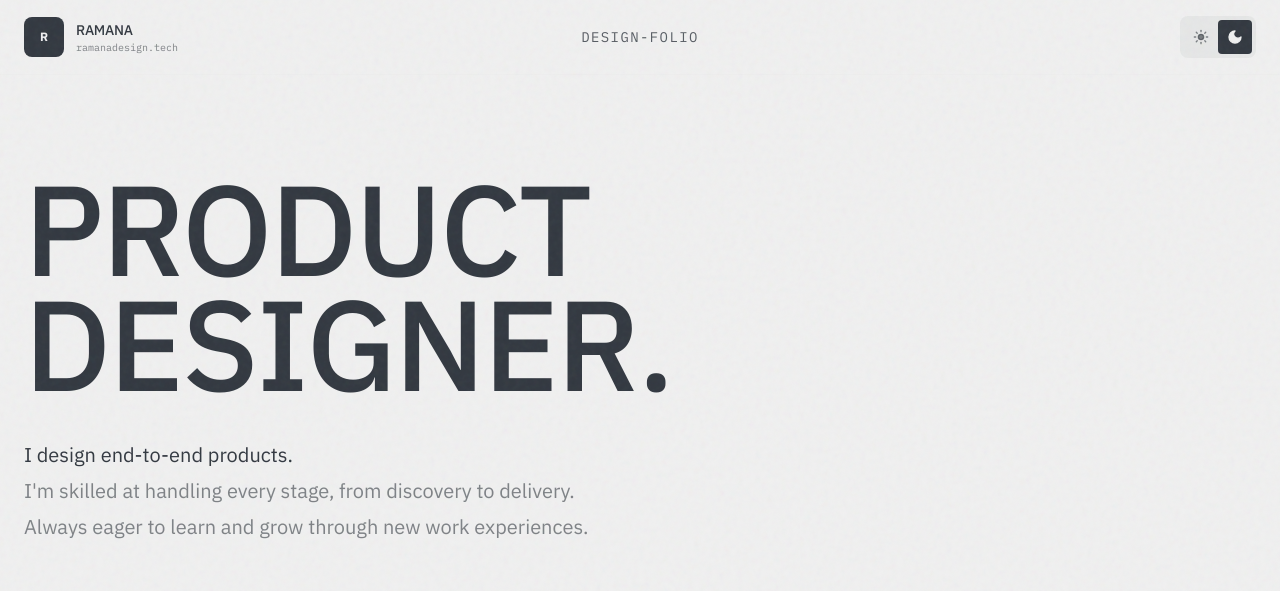
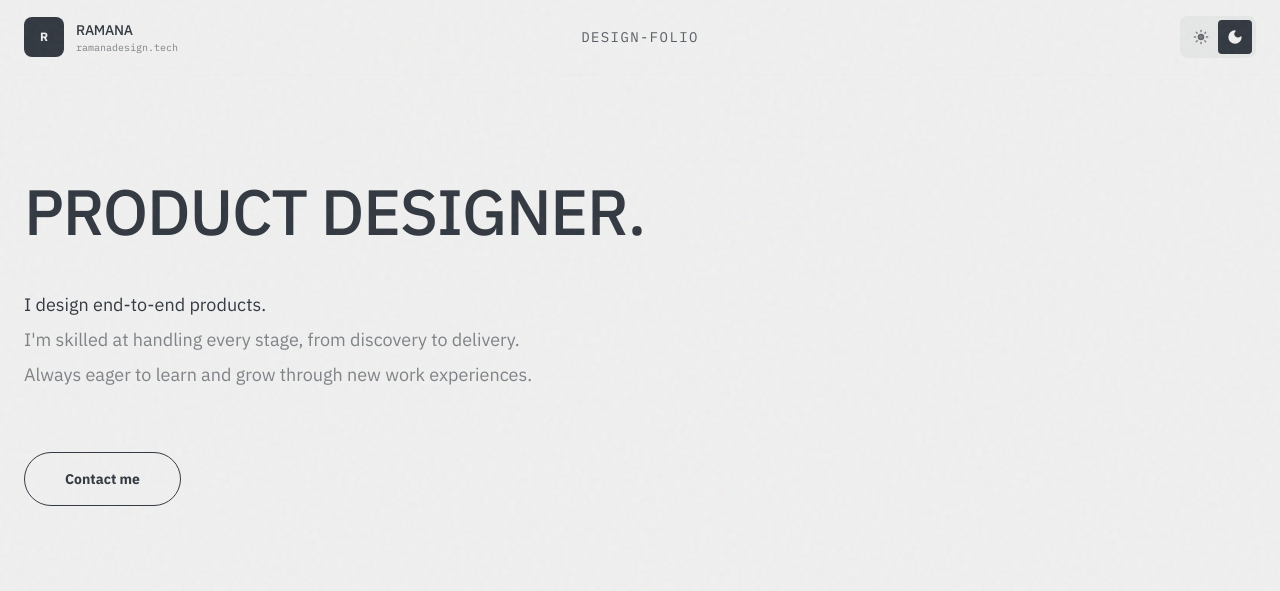
Before and after one commit to hereisramana/productportfolio, a React (Vite) app: page / in a window 1280 px wide. Shown: the top 591 px of the page. Built offline with nearby package versions, Linux system fonts and the light colour scheme; a web font is replaced by a local one.

Commit message:
style: set hero title to 64px Montserrat and subtext to 18px Chivo Mono

```diff
--- a/src/components/sections/Home.tsx
+++ b/src/components/sections/Home.tsx
@@ -70,21 +70,22 @@ export const Home: React.FC<HomeProps> = ({ onNavigate, onNavigateToDocumentatio
         {/* Hero - Montserrat & Chivo Mono */}
         <div className="px-6 pt-24 pb-20 max-w-7xl mx-auto w-full">
           <div className="flex flex-col items-start gap-10">
-            <h2 className="text-7xl md:text-9xl font-bold tracking-tighter leading-[0.9] text-[var(--color-ink)] uppercase" style={{ fontFamily: 'var(--font-accent)' }}>
-              Product <br /> Designer.
+            <h2 className="text-[64px] font-bold tracking-tighter leading-tight text-[var(--color-ink)] uppercase" style={{ fontFamily: 'var(--font-accent)' }}>
+              Product Designer.
             </h2>
 
             <div className="space-y-2">
-              <p className="text-lg md:text-xl text-[var(--color-ink)] max-w-2xl" style={{ fontFamily: 'var(--font-mono-chivo)' }}>
+              <p className="text-[18px] text-[var(--color-ink)] max-w-2xl" style={{ fontFamily: 'var(--font-mono-chivo)' }}>
                 I design end-to-end products.
               </p>
-              <p className="text-lg md:text-xl text-[var(--color-ink-subtle)] max-w-2xl" style={{ fontFamily: 'var(--font-mono-chivo)' }}>
+              <p className="text-[18px] text-[var(--color-ink-subtle)] max-w-2xl" style={{ fontFamily: 'var(--font-mono-chivo)' }}>
                 I'm skilled at handling every stage, from discovery to delivery.
               </p>
-              <p className="text-lg md:text-xl text-[var(--color-ink-subtle)] max-w-2xl" style={{ fontFamily: 'var(--font-mono-chivo)' }}>
+              <p className="text-[18px] text-[var(--color-ink-subtle)] max-w-2xl" style={{ fontFamily: 'var(--font-mono-chivo)' }}>
                 Always eager to learn and grow through new work experiences.
               </p>
             </div>
+
 
             <div className="pt-6">
               <button
```
